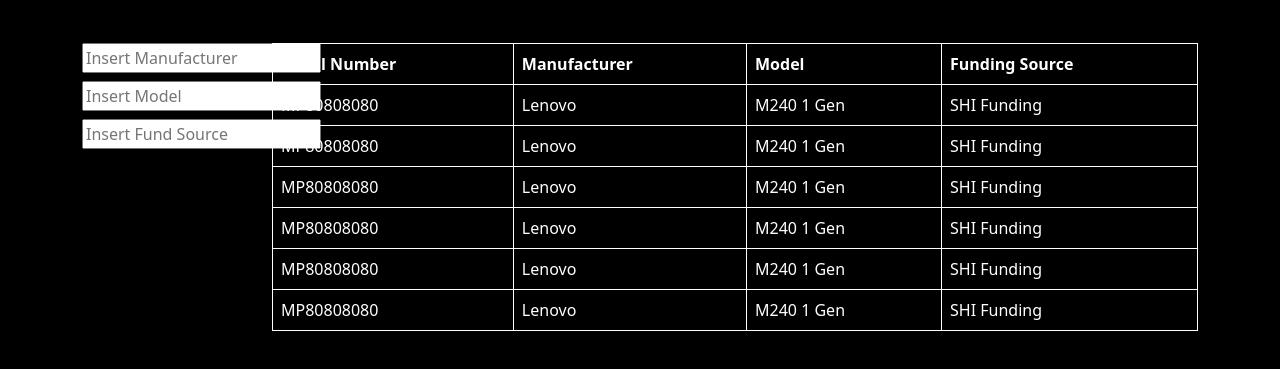
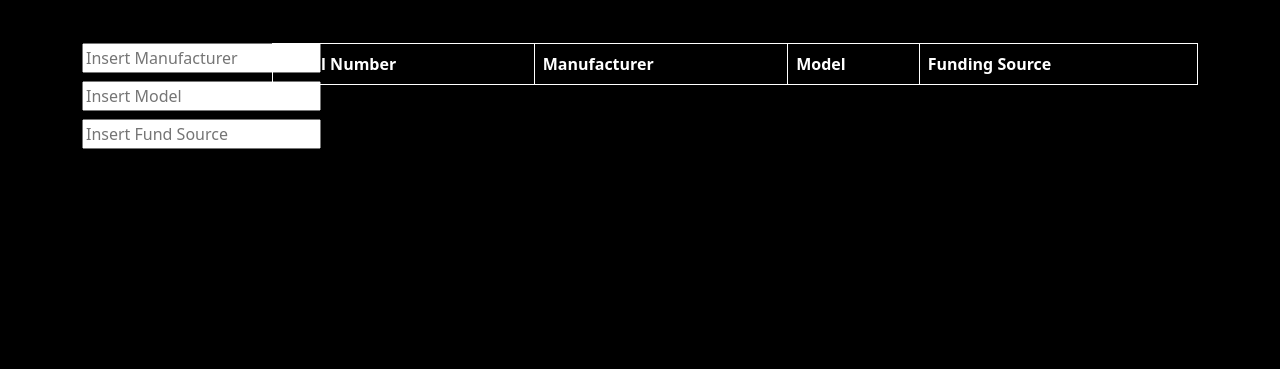
Before and after one commit to SimpleXBelief56/EliteBarcode-V3, a plain HTML site: page client/index.html in a window 1280 px wide. Shown: the part 61-430 px from the top of the page. Drawn offline with nearby package versions, Linux system fonts and the light colour scheme.

Commit message:
Update Client

```diff
--- a/client/index.html
+++ b/client/index.html
@@ -29,42 +29,7 @@
                             <th>Model</th>
                             <th>Funding Source</th>
                         </tr>
-                        <tr>
-                            <td>MP80808080</td>
-                            <td>Lenovo</td>
-                            <td>M240 1 Gen</td>
-                            <td>SHI Funding</td>
-                        </tr>
-                        <tr>
-                            <td>MP80808080</td>
-                            <td>Lenovo</td>
-                            <td>M240 1 Gen</td>
-                            <td>SHI Funding</td>
-                        </tr>
-                        <tr>
-                            <td>MP80808080</td>
-                            <td>Lenovo</td>
-                            <td>M240 1 Gen</td>
-                            <td>SHI Funding</td>
-                        </tr>
-                        <tr>
-                            <td>MP80808080</td>
-                            <td>Lenovo</td>
-                            <td>M240 1 Gen</td>
-                            <td>SHI Funding</td>
-                        </tr>
-                        <tr>
-                            <td>MP80808080</td>
-                            <td>Lenovo</td>
-                            <td>M240 1 Gen</td>
-                            <td>SHI Funding</td>
-                        </tr>
-                        <tr>
-                            <td>MP80808080</td>
-                            <td>Lenovo</td>
-                            <td>M240 1 Gen</td>
-                            <td>SHI Funding</td>
-                        </tr>
+
                     </table>
                 </div>
             </div>
```
